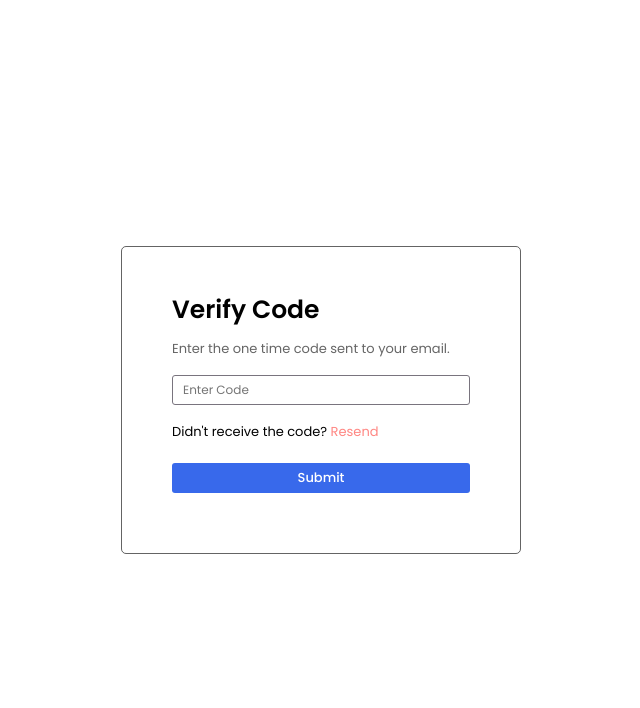
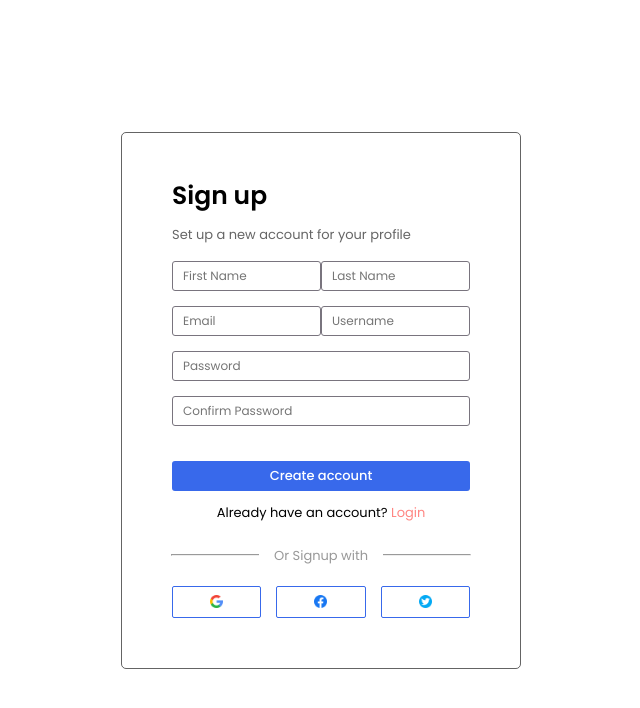
Before and after one commit to tlhalesebaeng/auth-template-frontend, a React (Vite) app in the folder frontend/: page / in a window 1280 px wide. Shown: the top 708 px of the page, without its empty margins (319-959 px from the left). Built offline with nearby package versions, Linux system fonts and the light colour scheme.

Commit message:
Sign up page design

```diff
--- a/frontend/src/App.jsx
+++ b/frontend/src/App.jsx
@@ -1,9 +1,10 @@
 import Login from './pages/authPages/Login';
+import Signup from './pages/authPages/Signup';
 import ResetPassword from './pages/authPages/ResetPassword';
 import ForgotPassword from './pages/authPages/ForgotPassword';
 import CodeVerification from './pages/authPages/CodeVerification';
 import './App.css';
 
 export default function App() {
-    return <CodeVerification />;
+    return <Signup />;
 }
--- a/frontend/src/pages/authPages/Signup.jsx
+++ b/frontend/src/pages/authPages/Signup.jsx
@@ -1,3 +1,36 @@
+import AlternativeAuth from '../../components/auth-components/AlternativeAuth';
+import Auth from '../../components/auth-components/Auth';
+import AuthQuestion from '../../components/auth-components/AuthQuestion';
+import RememberMe from '../../components/auth-components/RememberMe';
+import Button from '../../utils/Button';
+import Input from '../../utils/Input';
+
 export default function Signup() {
-    return <h1>Signup</h1>;
+    const description = 'Set up a new account for your profile';
+    return (
+        <Auth title="Sign up" description={description}>
+            <form>
+                <div className="input-container column">
+                    <div className="row">
+                        <Input type="text" placeholder="First Name" />
+                        <Input type="text" placeholder="Last Name" />
+                    </div>
+                    <div className="row">
+                        <Input type="text" placeholder="Email" />
+                        <Input type="text" placeholder="Username" />
+                    </div>
+                    <Input type="password" placeholder="Password" />
+                    <Input type="passwrod" placeholder="Confirm Password" />
+                </div>
+                <AuthQuestion
+                    question="Already have an account?"
+                    option="Login"
+                    name="question-container"
+                >
+                    <Button>Create account</Button>
+                </AuthQuestion>
+            </form>
+            <AlternativeAuth alt="Signup" />
+        </Auth>
+    );
 }
```
